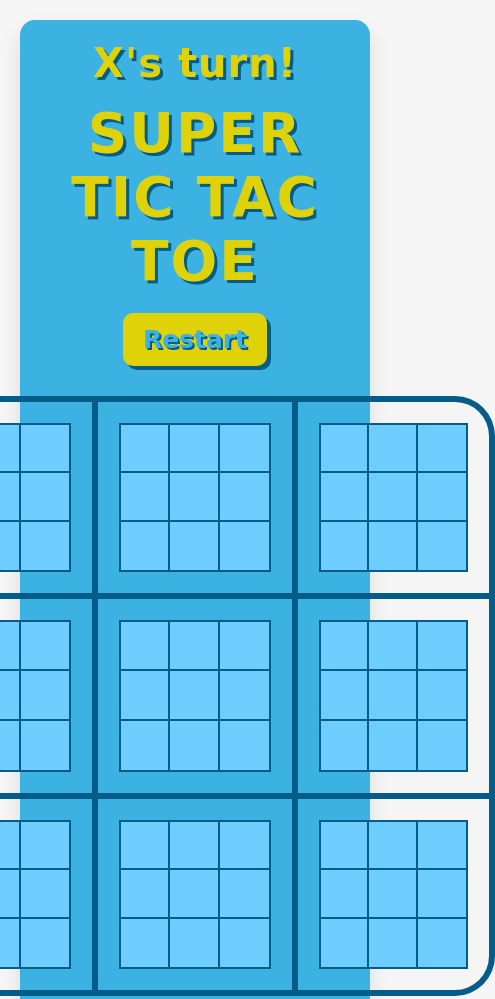
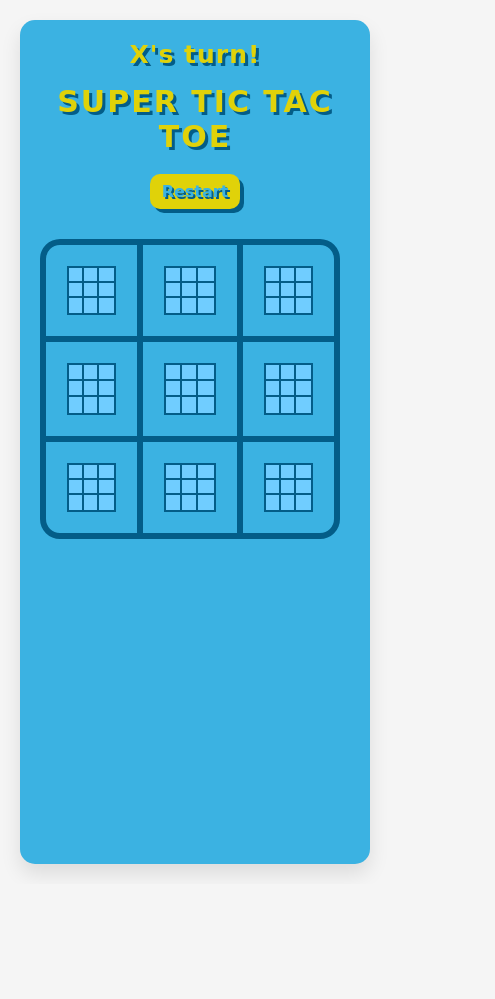
Before and after one commit to VinhNN747/Publish-1.0, a plain HTML site: page index.html in a window 390 px wide. Shown: the top 999 px of the page, 495 px wide, since content can reach past the window. After the commit the page ends 884 px from the top, so only its background shows below. Drawn offline with Linux system fonts and the light colour scheme.

Commit message:
responsive'ed

```diff
--- a/tictactoe_style.css
+++ b/tictactoe_style.css
@@ -148,3 +148,61 @@ button:hover {
     background-color: var(--hover-blue); /* Change background on hover */
     box-shadow: 4px 6px var(--dark-blue); /* Slightly deeper shadow on hover */
 }
+@media (max-width: 768px) {
+    .bigBoard {
+        width: 100%;
+        height: auto; /* Allow height to adjust based on width */
+    }
+
+    .bigBox {
+        height: 150px;
+        width: 150px;
+        font-size: 100px;
+    }
+
+    .smallBox {
+        height: 25%; /* Adjust to fit the new dimensions */
+        width: 25%;
+        font-size: 20px;
+    }
+
+    h1 {
+        font-size: 40px;
+    }
+
+    h2 {
+        font-size: 30px;
+    }
+
+    button {
+        font-size: 20px;
+        padding: 10px 15px;
+    }
+}
+
+@media (max-width: 480px) {
+    .bigBox {
+        height: 100px;
+        width: 100px;
+        font-size: 80px;
+    }
+
+    .smallBox {
+        height: 33.3333333333%;
+        width: 33.3333333333%;
+        font-size: 16px;
+    }
+
+    h1 {
+        font-size: 30px;
+    }
+
+    h2 {
+        font-size: 25px;
+    }
+
+    button {
+        font-size: 16px;
+        padding: 8px 12px;
+    }
+}
```
